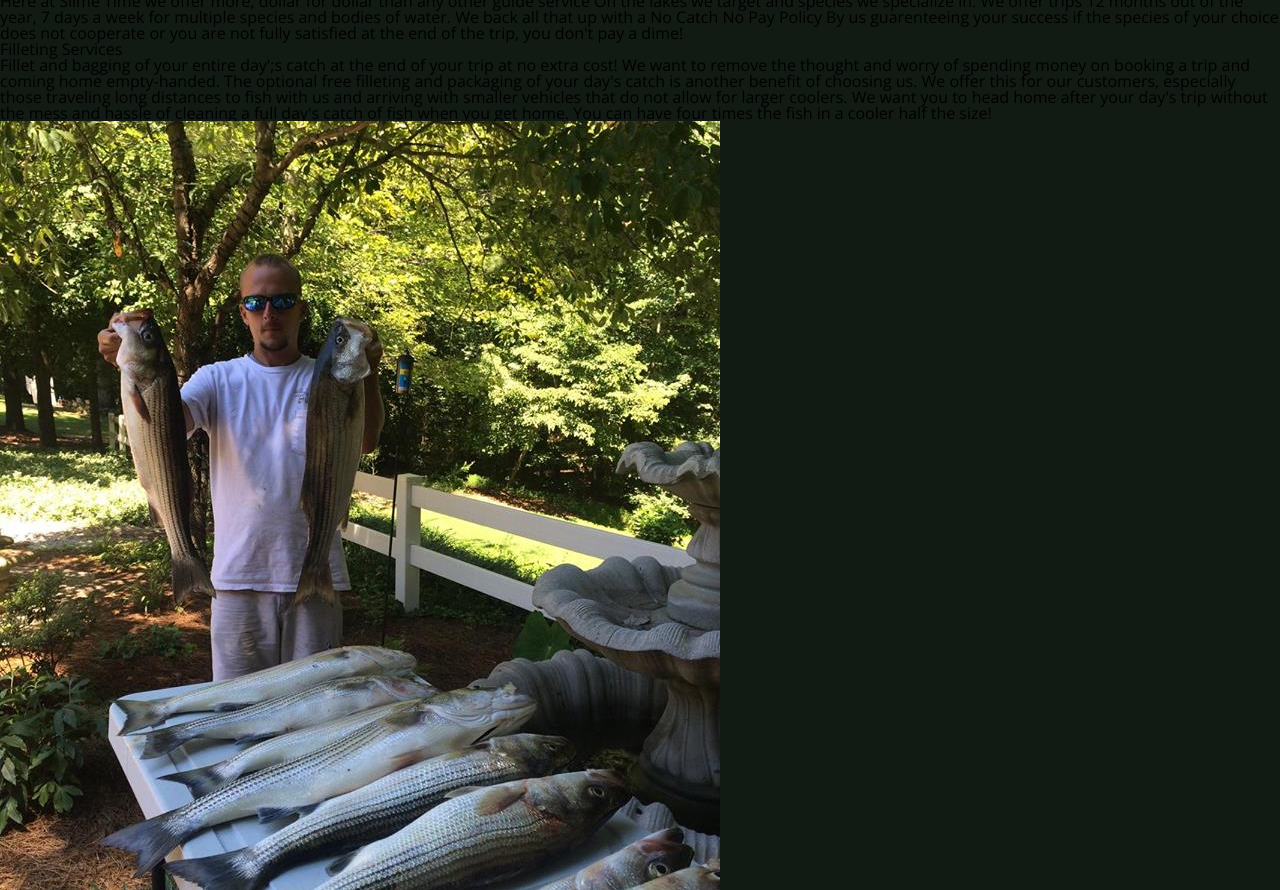
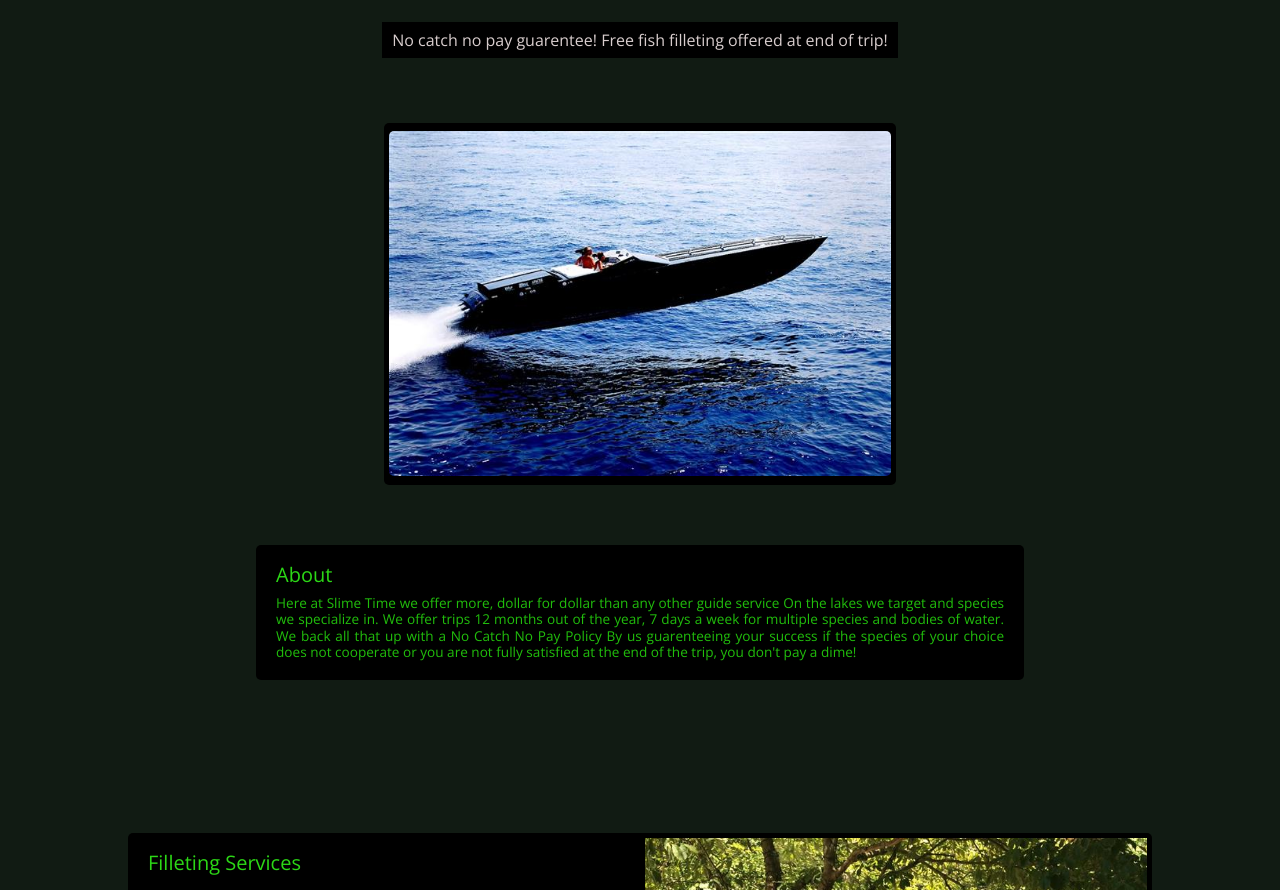
Before and after one commit to gregorywaynepower/slimetimeguideservice, a React app: page / in a window 1280 px wide. Shown: the part 206-1096 px from the top of the page. Built offline with nearby package versions, Linux system fonts and the light colour scheme.

Commit message:
Styling to filleting services section

```diff
--- a/assets/sass/_about.scss
+++ b/assets/sass/_about.scss
@@ -1,19 +1,35 @@
 
-
-
+$backgroundcolor: rgb(17, 27, 19);
+$menu: rgb(17, 27, 19);
+$menubutton: #2cd816;
+$headercolor: #2cd816;
+$subtextcolor: #21be0c;
+$boxcolor: black;
 
 html{
     body{
         #about{
-            display: flex;
-            justify-content: center;
+            margin-top: 50px;
             .container{
+                display: flex;
+                justify-content: center;
                 .about-box{
+                    background: $boxcolor;
+                    width: 60%;
+                    padding: 10px;
+                    border-radius: 5px;
                     h1{
-
+                        font-size: 1.25rem;
+                        padding: 10px;
+                        color: $headercolor;
                     }
                     p{
-
+                        font-size: 0.85rem;
+                        padding: 0px 10px 10px;
+                        color: $subtextcolor;
+                        line-height: 1.2;
+                        text-align: justify;
+                        text-justify: inter-word;
                     }
                 }
             }
--- a/assets/sass/_filleting-services.scss
+++ b/assets/sass/_filleting-services.scss
@@ -0,0 +1,57 @@
+
+$backgroundcolor: rgb(17, 27, 19);
+$menu: rgb(17, 27, 19);
+$menubutton: #2cd816;
+$headercolor: #2cd816;
+$subtextcolor: #21be0c;
+$boxcolor: black;
+
+html{
+    body{
+        #filleting-services{
+            display: flex;
+            justify-content: center;
+            margin: 10%;
+            .container{
+                margin-top: 25px;
+                display: grid;
+                grid-template-columns: 50% 50%;
+                grid-gap: 0px;
+                .text-box{
+                    display: flex;
+                    flex-direction: column;
+                    background: $boxcolor;
+                    width: 100%;
+                    height: 100%;
+                    padding: 10px;
+                    border-top-left-radius: 5px;
+                    border-bottom-left-radius: 5px;
+                    h1{
+                        font-size: 1.25rem;
+                        padding: 10px;
+                        color: $headercolor;
+                        margin-bottom: 10px;
+                    }
+                    p{
+                        text-align: justify;
+                        text-justify: inter-word;
+                        font-size: 80%;
+                        padding: 0px 10px 10px;
+                        color: $subtextcolor;
+                        line-height: 1.2;
+                    }
+                }
+                .img-box{
+                    padding: 5px;
+                    background: black;
+                    border-top-right-radius: 5px;
+                    border-bottom-right-radius: 5px;
+                    img{
+                        width: 100%;
+                        height: 100%;
+                    }
+                }
+            }
+        }
+    }
+}
--- a/assets/sass/main.scss
+++ b/assets/sass/main.scss
@@ -1,5 +1,6 @@
 @import "reset";
 @import "about";
+@import "filleting-services";
 @import url('https://fonts.googleapis.com/css?family=Open+Sans:300,400,600,600i,700&display=swap');
 $backgroundcolor: rgb(17, 27, 19);
 $menu: rgb(17, 27, 19);
@@ -64,6 +65,8 @@ header{
     padding: 15px;
     font-size: 2rem;
     display: none;
+    background: $backgroundcolor;
+    background: radial-gradient(circle, rgba(52,71,48,1) 10%, rgba(17, 27, 19,0) 46%);
     cursor: pointer;
   }
 }
@@ -75,7 +78,7 @@ header{
   position: absolute;
   top: 0;
   height: 100vh;
-  width: 50%;
+  width: 35%;
   z-index: 10;
   transform: translate3d(-100%, 0, 0);
   transition: all 0.4s ease-in-out;
@@ -99,17 +102,36 @@ header{
 .title{
   display: flex;
   justify-content: center;
-  padding: 20px;
+  align-items: center;
+  flex-direction: column;
+  padding: 20px 0 10px;
   font-size: 2rem;
   a{
     color: $headercolor;
+    background: black;
+    padding: 20px;
   }
-  img{
-    display: flex;
-    justify-content: center;
-    padding: 35px;
-    width: 20%;
-    height: auto;
+  h3{
+    margin-top: 25px;
+    padding: 10px;
+    background: black;
+    color: #d8cdcd;
+    font-size: 1rem;
+  }
+  .img{
+    margin-top: 65px;
+    position: relative;
+    z-index: 1;
+    background: black;
+    width: 40%;
+    padding: 5px;
+    border-radius: 5px;
+    img{
+      border-radius: 5px;
+      margin-top: 3px;
+      width: 100%;
+      height: 100%;
+    }
   }
 }
 
--- a/public/index.html
+++ b/public/index.html
@@ -38,10 +38,9 @@
    </div>
     <div class="title">
       <a href="index.html">Slime Time Guide Service</a>
+      <h3>No catch no pay guarentee! Free fish filleting offered at end of trip!</h1>
       <div class = "img">
-        <div class="bg-img">
-
-        </div>
+        <img src="../assets/img/blackboatplaceholder.jpg">
       </div>
     </div>
     <section id="about">
@@ -53,10 +52,14 @@
       </div>
     </section>
     <section id="filleting-services">
-      <div class="text-box">
-        <h1>Filleting Services</h1>
-        <p>Fillet and bagging of your entire day';s catch at the end of your trip at no extra cost! We want to remove the thought and worry of spending money on booking a trip and coming home empty-handed. The optional free filleting and packaging of your day's catch is another benefit of choosing us. We offer this for our customers, especially those traveling long distances to fish with us and arriving with smaller vehicles that do not allow for larger coolers. We want you to head home after your day's trip without the mess and hassle of cleaning a full day's catch of fish when you get home. You can have four times the fish in a cooler half the size!</p>
-        <img src="..\assets\img\fishfilletpartyfeaturingalanandtheguts.jpg" alt="">
+      <div class="container">
+        <div class="text-box">
+          <h1>Filleting Services</h1>
+          <p>Fillet and bagging of your entire day's catch at the end of your trip at no extra cost! We want to remove the thought and worry of spending money on booking a trip and coming home empty-handed. The optional free filleting and packaging of your day's catch is another benefit of choosing us. We offer this for our customers, especially those traveling long distances to fish with us and arriving with smaller vehicles that do not allow for larger coolers. We want you to head home after your day's trip without the mess and hassle of cleaning a full day's catch of fish when you get home. You can have four times the fish in a cooler half the size!</p>
+        </div>
+        <div class=img-box>
+          <img src="..\assets\img\fishfilletpartyfeaturingalanandtheguts.jpg" alt="">
+        </div>
       </div>
     </section>
     <section id="species-offered">
```
Also changed, not shown: docs/index.html (+47 -26 lines), public/css/main.css.
